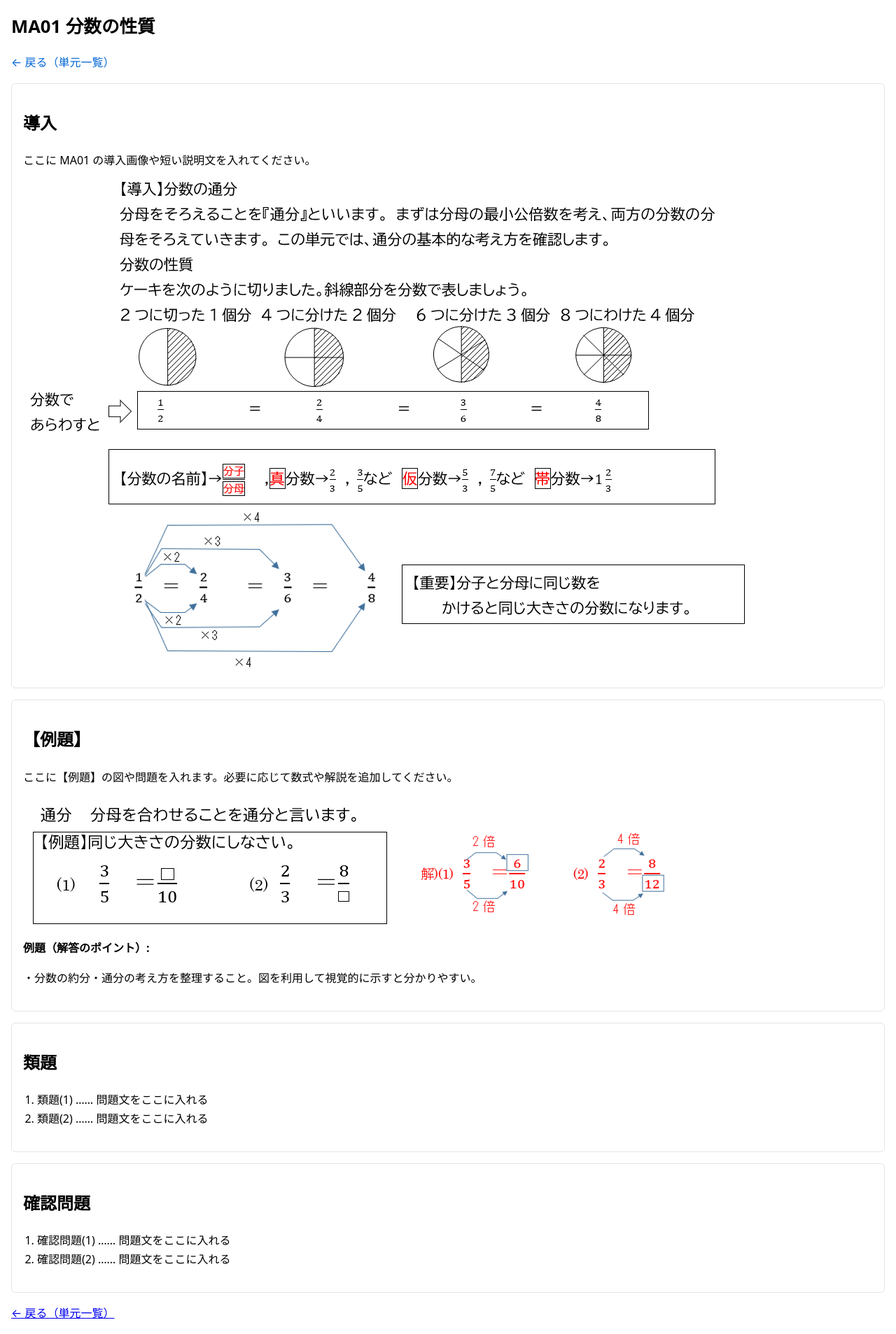
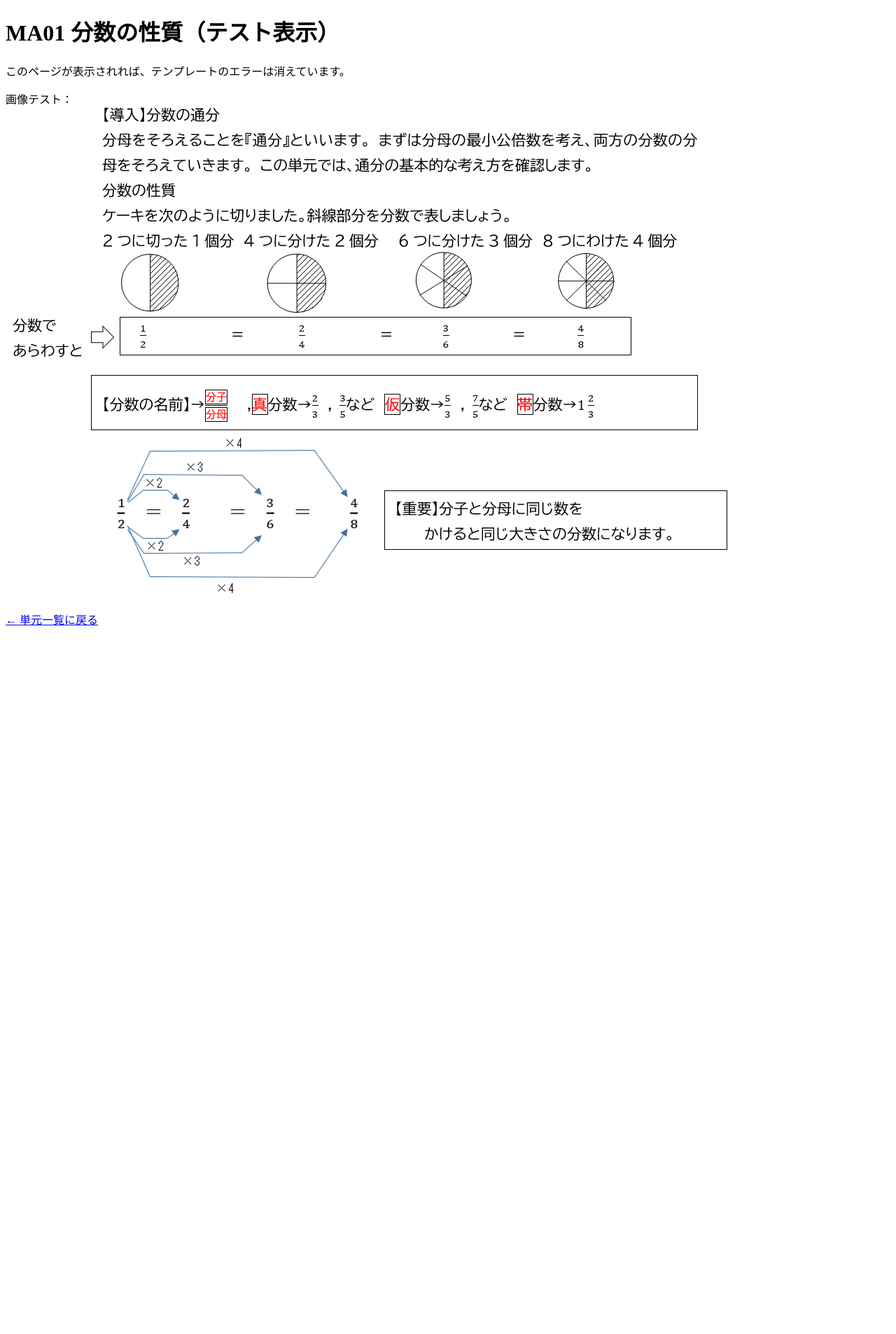
Before and after one commit to realizefield/gamba-flask-app, a Flask app: template app/templates/ma01.html in a window 1280 px wide. Shown: the whole page at 70% size. After the commit the page ends 894 px from the top, so only its background shows below. Run offline with Flask 3, Linux system fonts and the light colour scheme; the template is opened without the code that fills it, so the values that code supplies are empty.

Commit message:
Simplify ma01 template for debug

```diff
--- a/app/templates/ma01.html
+++ b/app/templates/ma01.html
@@ -4,62 +4,19 @@
 <head>
     <meta charset="UTF-8">
     <meta name="viewport" content="width=device-width,initial-scale=1">
-    <title>MA01 分数の性質</title>
-    <style>
-        body {
-            font-family: system-ui, -apple-system, "Hiragino Kaku Gothic ProN",
-                         "Yu Gothic", "Meiryo", sans-serif;
-            line-height: 1.7;
-            margin: 1rem;
-        }
-        header h1 { margin: 0 0 0.5rem 0; font-size: 1.6rem; }
-        a.back { display: inline-block; margin: 0.5rem 0 1rem 0; color: #0366d6; text-decoration: none; }
-        .card { border: 1px solid #e1e4e8; padding: 1rem; border-radius: 6px; background: #fff; margin-bottom: 1rem; }
-        .example img, .intro img { max-width: 100%; height: auto; display: block; margin: 0.5rem 0; }
-        ol { padding-left: 1.25rem; }
-    </style>
+    <title>MA01 分数の性質（テスト用）</title>
 </head>
 <body>
-    <header>
-        <h1>MA01 分数の性質</h1>
-        <a class="back" href="/">← 戻る（単元一覧）</a>
-    </header>
+    <h1>MA01 分数の性質（テスト表示）</h1>
 
-    <section class="intro card">
-        <h2>導入</h2>
-        <p>ここに MA01 の導入画像や短い説明文を入れてください。</p>
-        <!-- Flask では url_for を使って static ファイルにアクセスします -->
-        <img src="{{ url_for('static', filename='img/ma01_intro1.png') }}" alt="MA01 導入イメージ">
-    </section>
+    <p>このページが表示されれば、テンプレートのエラーは消えています。</p>
 
-    <section class="example card">
-        <h2>【例題】</h2>
-        <p>ここに【例題】の図や問題を入れます。必要に応じて数式や解説を追加してください。</p>
-        <img src="{{ url_for('static', filename='img/ma01_reidai.png') }}" alt="例題イメージ">
-        <div>
-            <strong>例題（解答のポイント）:</strong>
-            <p>・分数の約分・通分の考え方を整理すること。図を利用して視覚的に示すと分かりやすい。</p>
-        </div>
-    </section>
+    <p>
+        画像テスト：
+        <br>
+        <img src="/static/img/ma01_intro1.png" alt="MA01 導入イメージ" style="max-width:100%;height:auto;">
+    </p>
 
-    <section class="related card">
-        <h2>類題</h2>
-        <ol>
-            <li>類題(1) …… 問題文をここに入れる</li>
-            <li>類題(2) …… 問題文をここに入れる</li>
-        </ol>
-    </section>
-
-    <section class="quiz card">
-        <h2>確認問題</h2>
-        <ol>
-            <li>確認問題(1) …… 問題文をここに入れる</li>
-            <li>確認問題(2) …… 問題文をここに入れる</li>
-        </ol>
-    </section>
-
-    <footer style="margin-top:1rem;">
-        <p><a href="/">← 戻る（単元一覧）</a></p>
-    </footer>
+    <p><a href="/">← 単元一覧に戻る</a></p>
 </body>
 </html>
```
